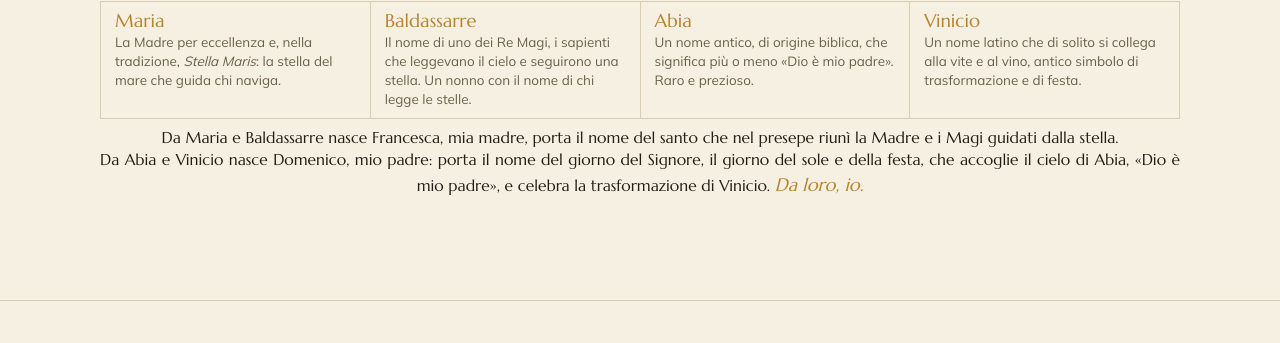
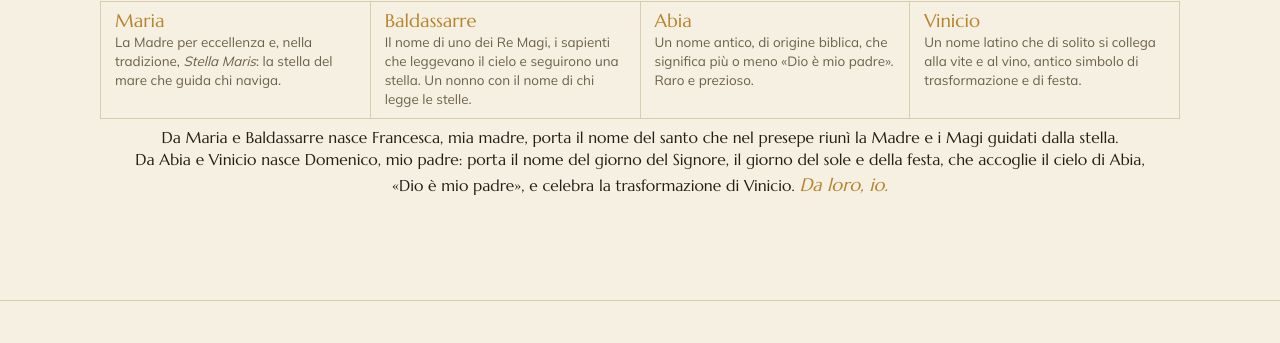
Before and after one commit to daliagiubilei-dot/mio-sito, a Flask app: page /chi-sono in a window 1280 px wide. Shown: the part 1235-1578 px from the top of the page. Run offline with Flask 3, Linux system fonts and the light colour scheme; data comes from the database, SQL or seed files in the repository.

Commit message:
Anteprima Chi sono: a capo dopo Abia nella frase sui genitori
Co-Authored-By: Claude Opus 5.5 <noreply@anthropic.com>
Claude-Session: https://claude.ai/code/session_01FDBtRT6D6wSxFjEGHStC1T

```diff
--- a/templates/chi_sono.html
+++ b/templates/chi_sono.html
@@ -48,7 +48,8 @@
         <div><dt>Vinicio</dt><dd>Un nome latino che di solito si collega alla vite e al vino, antico simbolo di trasformazione e di festa.</dd></div>
       </dl>
       <p class="names-parents">Da Maria e Baldassarre nasce Francesca, mia madre, porta il nome del santo che nel presepe riunì la Madre e i Magi guidati dalla stella.<br>
-        Da Abia e Vinicio nasce Domenico, mio padre: porta il nome del giorno del Signore, il giorno del sole e della festa, che accoglie il cielo di Abia, «Dio è mio padre», e celebra la trasformazione di Vinicio. <span class="names-me">Da loro, io.</span></p>
+        Da Abia e Vinicio nasce Domenico, mio padre: porta il nome del giorno del Signore, il giorno del sole e della festa, che accoglie il cielo di Abia,<br>
+        «Dio è mio padre», e celebra la trasformazione di Vinicio. <span class="names-me">Da loro, io.</span></p>
     </div>
   </div>
 </section>
```
